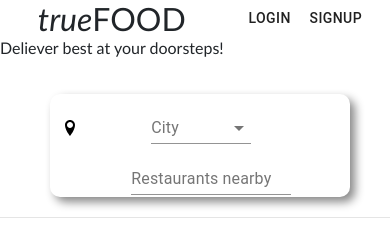
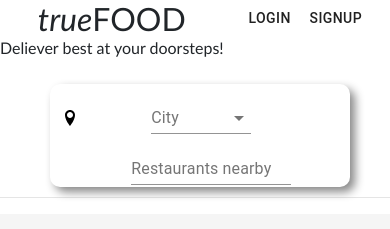
Before and after one commit to parasjain2426/truefood, a React (Create React App) app: page /outMeal in a window 390 px wide. Shown: the top 229 px of the page. Built offline with nearby package versions, Linux system fonts and the light colour scheme.

Commit message:
Fixed searchBar

```diff
--- a/src/components/components-styles/searchBoxStyle.css
+++ b/src/components/components-styles/searchBoxStyle.css
@@ -12,6 +12,13 @@
 @media screen and (max-width: 720px) and (max-width: 480px) {
   .searchBoxStyle {
     width: 300px;
-    margin: 10px auto;
+    margin: 0px auto;
   }
 }
+
+@media screen and (max-width: 240px) {
+  .searchBoxStyle {
+    width: 200px;
+    margin: 0px auto;
+  }
+}
```
